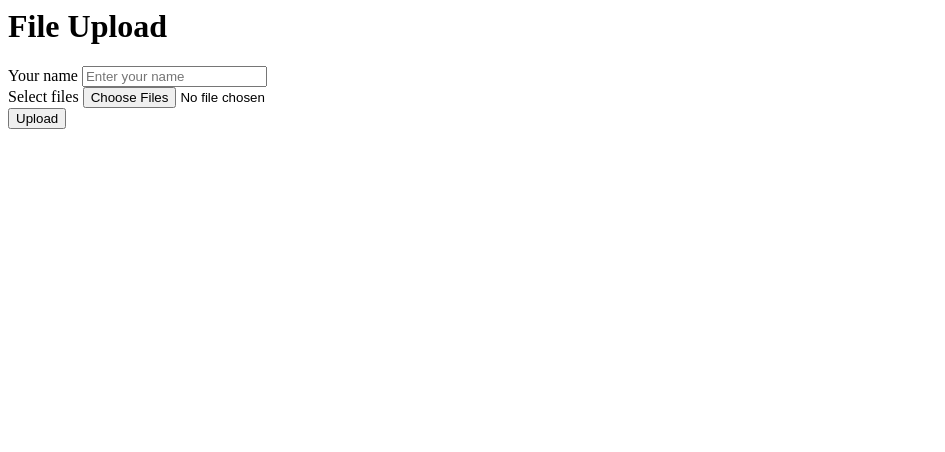
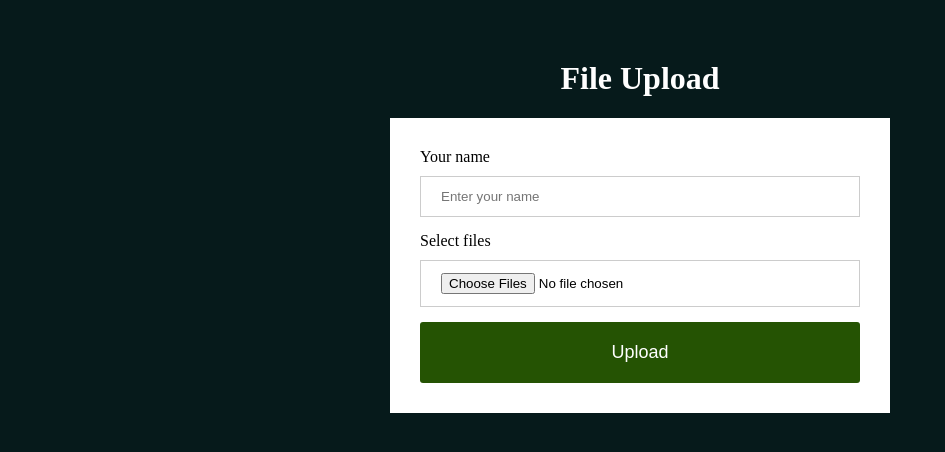
Before and after one commit to min20120907/expressjs_prac, a website: page upload.html in a window 1280 px wide. Shown: the whole page, without its empty margins (0-945 px from the left). Drawn offline with Linux system fonts and the light colour scheme.

Commit message:
add upload file

```diff
--- a/index.js
+++ b/index.js
@@ -13,7 +13,7 @@ app.get('/', (req, res) => {
 
 // import the html file
 app.get('/upload', function(req, res){
-	res.sendfile(__dirname+"upload.html")
+	res.sendFile(__dirname+"/upload.html")
 })
 
 // upload messages
--- a/upload.html
+++ b/upload.html
@@ -1,7 +1,9 @@
+<html>
+	<link rel="stylesheet" href="src/css/upload.css">
 <body>
     <div class="container">
         <h1>File Upload</h1>
-        <form id='form'>
+        <form id='form' enctype="multipart/form-data" action="/upload-file" method="post">
             <div class="input-group">
                 <label for='name'>Your name</label>
                 <input name='name' id='name' placeholder="Enter your name" />
@@ -13,5 +15,5 @@
             <button class="submit-btn" type='submit'>Upload</button>
         </form>
     </div>
-    <script src='./script.js'></script>
 </body>
+</html>
```
